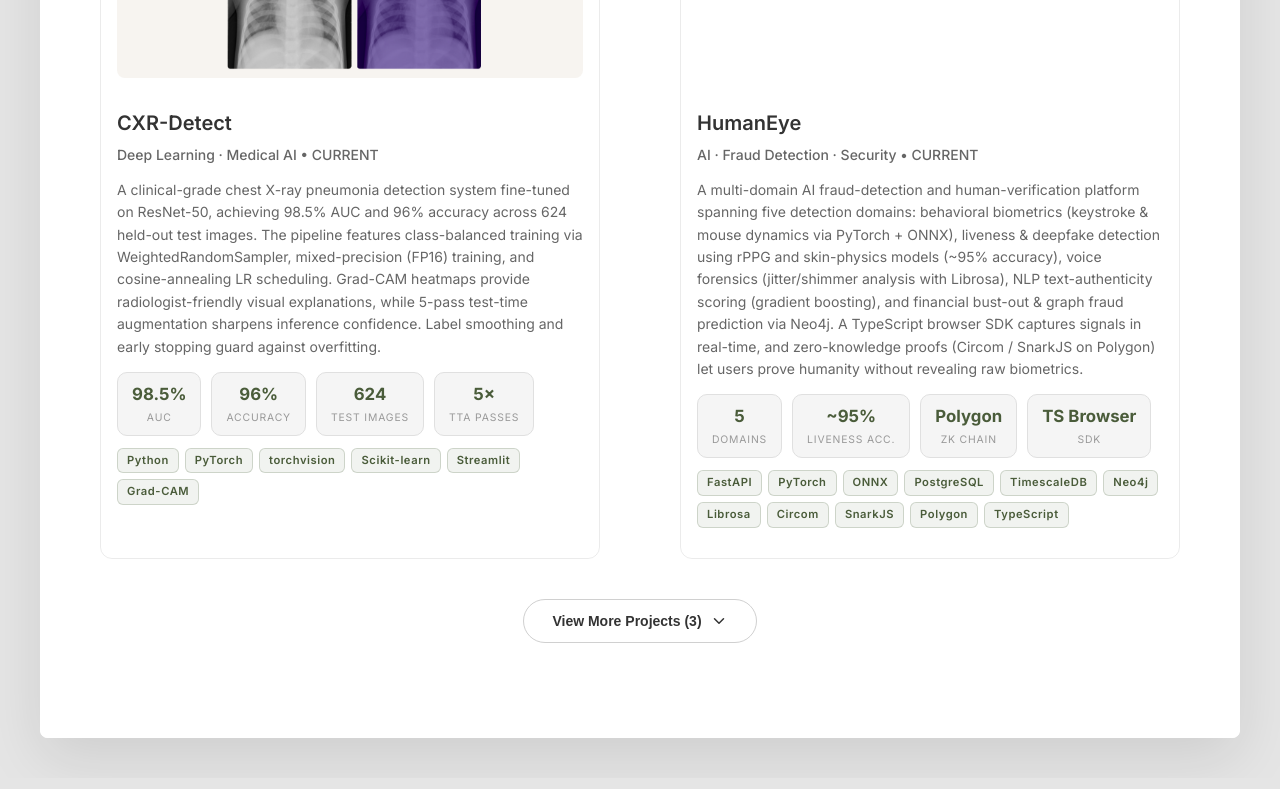
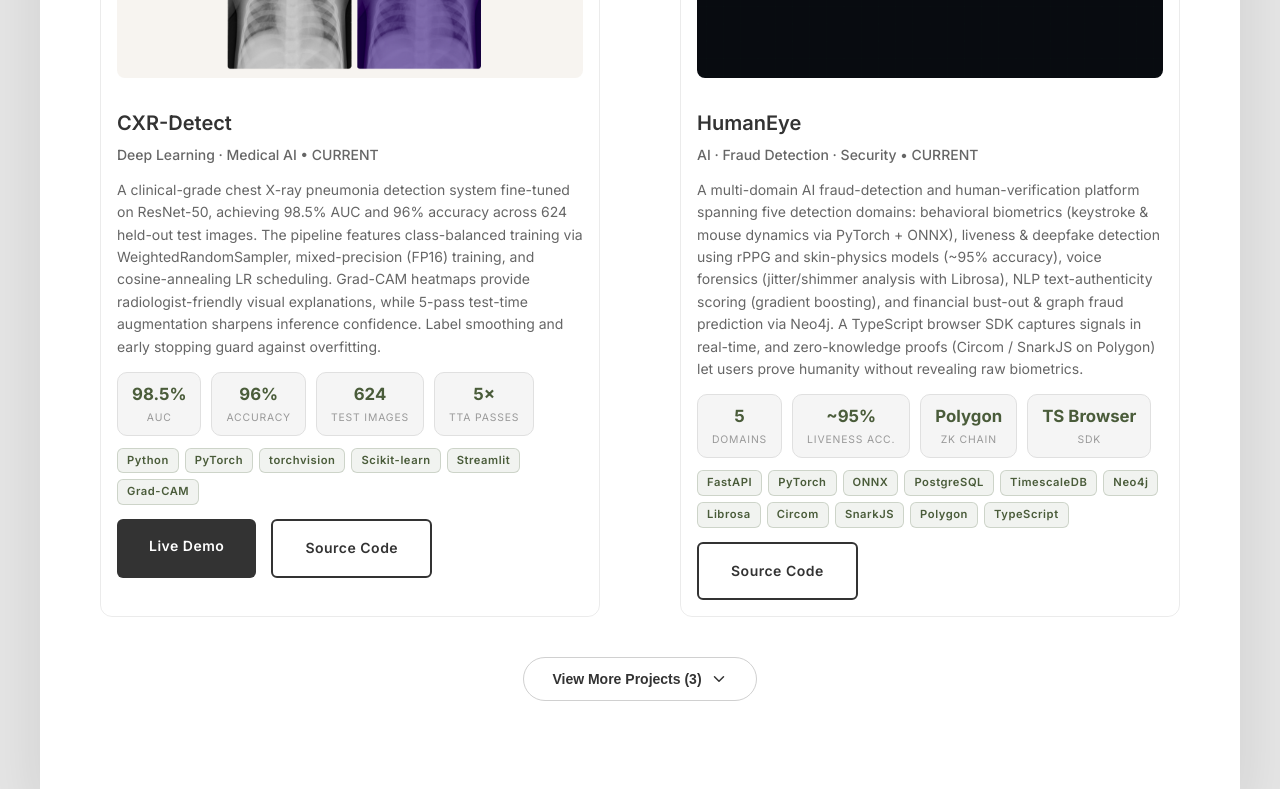
Before and after one commit to ronak-2005/portfolio, a Next.js app: page /work in a window 1280 px wide. Shown: the part 793-1582 px from the top of the page. Built offline with nearby package versions, Linux system fonts and the light colour scheme.

Commit message:
Update project URLs and WIP status in page.tsx

```diff
--- a/src/app/work/page.tsx
+++ b/src/app/work/page.tsx
@@ -24,8 +24,8 @@
       ],
       image: '/cxr-detect.png',
       wip: false,
-      url: null,
-      github: null,
+      url: 'https://cxr-detect.streamlit.app/',
+      github:'https://github.com/ronak-2005/CXR-Detect',
     },
     {
       id: 6,
@@ -43,9 +43,9 @@
         { label: 'SDK', value: 'TS Browser' },
       ],
       image: '/humaneye.png',
-      wip: true,
+      wip: false,
       url: null,
-      github: null,
+      github: 'https://github.com/ronak-2005/Human-Eye',
     },
   ]
 
```
